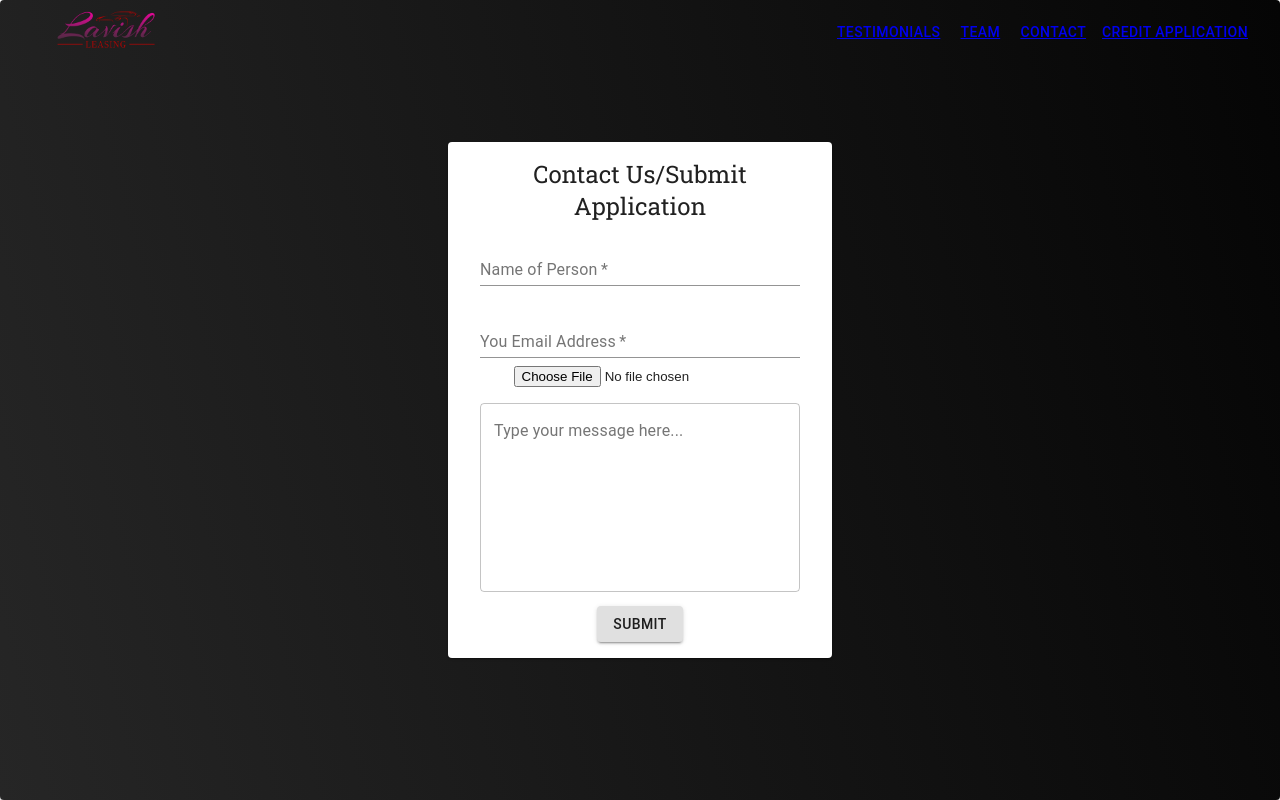
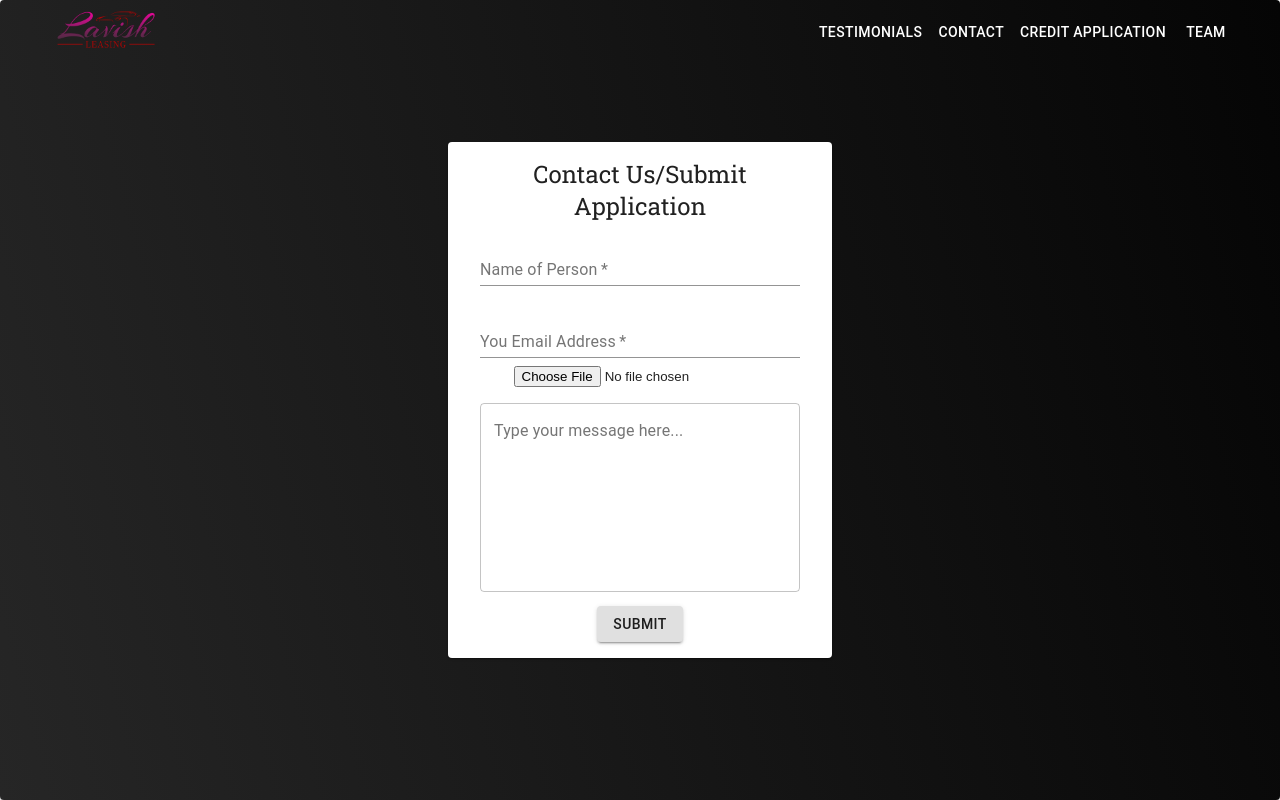
Before and after one commit to singhjason96/LavishLeasing, a React (Create React App) app: page /contact in a window 1280 px wide. Built offline with nearby package versions, Linux system fonts and the light colour scheme.

Commit message:
mobile resaponsive

```diff
--- a/src/components/About.jsx
+++ b/src/components/About.jsx
@@ -75,14 +75,14 @@ const useStyles = makeStyles((theme) => ({
     opacity: "0.7",
     justifyContent: "space-between",
     padding: "16px",
-    width: '200px',
+    width: '300px',
     ["@media (min-width:780px)"]: {
       backgroundColor: "black",
       padding: "16px",
       opacity: "0.7",
       justifyContent: "space-between",
       padding: "16px",
-      width: '100%'
+      width: '400px'
     },
   },
   boxTwo: {
@@ -91,25 +91,33 @@ const useStyles = makeStyles((theme) => ({
     opacity: "0.7",
     justifyContent: "space-between",
     padding: "16px",
-    width: '200px',
+    width: '300px',
     ["@media (min-width:780px)"]: {
       backgroundColor: "#0066cc",
       padding: "16px",
       opacity: "0.7",
       justifyContent: "space-between",
       padding: "16px",
-      width: '100%'
+      width: '400px'
     },
   },
   gridStyle: {
-    margin: "auto",
     justifyContent: "space-between",
-    padding: "128px",
+    padding: "0px !important",
+    ["@media (min-width:780px)"]: {
+      margin: "auto !important",
+      justifyContent: "space-between",
+      padding: "128px",
+    },
   },
   gridStyleOne: {
-    margin: "auto",
     justifyContent: "space-between",
-    padding: "128px",
+    padding: "0px !important",
+    ["@media (min-width:780px)"]: {
+      margin: "auto !important",
+      justifyContent: "space-between",
+      padding: "128px !important",
+    },
   },
   indGrid: {
     margin: theme.spacing(2),
--- a/src/components/AppBarCollapse.jsx
+++ b/src/components/AppBarCollapse.jsx
@@ -23,21 +23,28 @@ const styles = theme => ({
   },
   linkStyle: {
     textDecoration: 'none',
-    color: 'black'
+    color: 'white'
+  },
+  menuStyle: {
+      color: 'black',
+      textDecoration: 'none',
   }
 });
 
 const AppBarCollapse = props => (
   <div className={props.classes.root}>
     <ButtonAppBarCollapse>
-      <MenuItem> <Link to='/team' className={props.classes.linkStyle}><Typography>Team</Typography></Link></MenuItem>
-      <MenuItem>Signup</MenuItem>
+      <MenuItem><Link to='/alltestimonials' className={props.classes.menutStyle}>Testimonials</Link></MenuItem>
+      <MenuItem><Link to='/contact' className={props.classes.menutStyle}>Contact</Link></MenuItem>
+      <MenuItem><a href={MyPdf} className={props.classes.menutStyle}>Credit Application</a> </MenuItem>
+      <MenuItem><Link to='/team' className={props.classes.menutStyle}>Team</Link></MenuItem>
     </ButtonAppBarCollapse>
     <div className={props.classes.buttonBar} id="appbar-collapse">
-    <Button color="inherit"><Link to='/alltestimonials'>Testimonials</Link></Button>
-    <Button color="inherit"><Link to='/team'>Team</Link></Button>
-    <Button color="inherit"><Link to='/contact'>Contact</Link></Button>
-    <Button color="inherit"><a href={MyPdf}>Credit Application</a> </Button>
+    <Button color="inherit"><Link to='/alltestimonials' className={props.classes.linkStyle}>Testimonials</Link></Button>
+    <Button color="inherit"><Link to='/contact' className={props.classes.linkStyle}>Contact</Link></Button>
+    <Button color="inherit"><a href={MyPdf} className={props.classes.linkStyle}>Credit Application</a> </Button>
+    <Button color="inherit"><Link to='/team' className={props.classes.linkStyle}>Team</Link></Button>
+
 
 
 
--- a/src/components/ButtonAppBarCollapse.jsx
+++ b/src/components/ButtonAppBarCollapse.jsx
@@ -2,7 +2,7 @@ import React from "react";
 import { withStyles } from "@material-ui/core/styles";
 import { Menu } from "@material-ui/core";
 import IconButton from "@material-ui/core/IconButton";
-import HomeIcon from "@material-ui/icons/Home";
+import MenuIcon from '@material-ui/icons/Menu';
 
 const styles = theme => ({
   buttonCollapse: {
@@ -36,7 +36,7 @@ class ButtonAppBarCollapse extends React.Component {
     return (
       <div className={classes.buttonCollapse}>
         <IconButton onClick={this.handleMenu}>
-          <HomeIcon />
+          <MenuIcon color="white" />
         </IconButton>
         <Menu
           id="menu-appbar"
--- a/src/components/NavBar.jsx
+++ b/src/components/NavBar.jsx
@@ -22,8 +22,6 @@ const useStyles = makeStyles((theme) => ({
   },
   menuButton: {
     display: 'flex',
-    flexDirection: 'column',
-    textAlign: 'center',
     ["@media (min-width:780px)"]: {
       display: 'flex',
       justifyContent: 'space-between',
```
